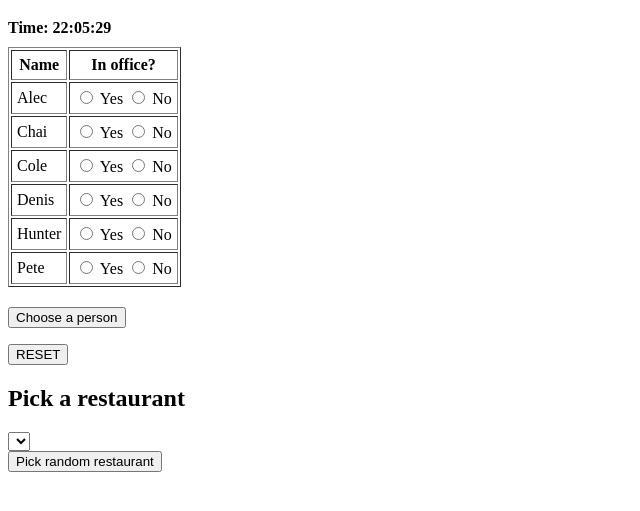
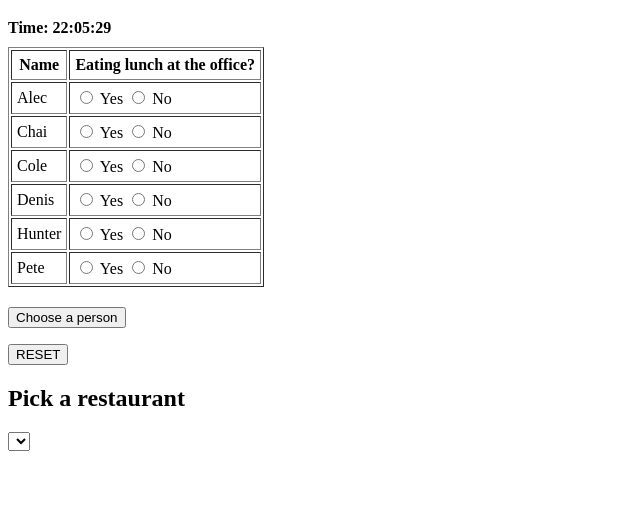
Before and after one commit to PeterPython/lunchpicker, a plain HTML site: page index.html in a window 1280 px wide. Shown: the part 61-572 px from the top of the page, without its empty margins (0-640 px from the left). Drawn offline with Linux system fonts and the light colour scheme; no server answers.

Commit message:
Update index.html

```diff
--- a/index.html
+++ b/index.html
@@ -34,7 +34,7 @@
       const clockElement = document.getElementById("clock");
       const options = { timeZone: 'America/New_York', hour: '2-digit', minute: '2-digit', second: '2-digit', hour12: false };
       const timeString = new Intl.DateTimeFormat('en-US', options).format(new Date());
-      // Remove the "ET" text; display just "Time:"
+      // Display without "ET" prefix; just "Time:"
       clockElement.textContent = "Time: " + timeString;
 
       const parts = timeString.split(':');
@@ -242,9 +242,6 @@
         newRestaurantContainer.appendChild(newInput);
         newRestaurantContainer.appendChild(addButton);
         newInput.focus();
-      } else if (select.value === "Pick Random") {
-          console.log("User selected 'Pick Random'. Calling pickRandomRestaurant().");
-          pickRandomRestaurant();
       }
     }
 
@@ -273,6 +270,7 @@
       startClock();
     });
 
+    // Expose functions for inline event handling.
     window.updateAttendanceFor = updateAttendanceFor;
     window.attachOfficeAttendanceListener = attachOfficeAttendanceListener;
     window.attachRestaurantListener = attachRestaurantListener;
@@ -293,7 +291,7 @@
     <thead>
       <tr>
         <th>Name</th>
-        <th>In office?</th>
+        <th>Eating lunch at the office?</th>
       </tr>
     </thead>
     <tbody>
@@ -369,7 +367,7 @@
   <!-- Add white space after the table -->
   <div style="height: 20px;"></div>
 
-  <!-- Section for picking a random person (persistent selection) -->
+  <!-- Section for picking a random person from those marked "Yes" -->
   <button onclick="pickRandomPerson()">Choose a person</button>
   <p id="selectedPerson"></p>
 
@@ -379,8 +377,9 @@
   <!-- Restaurant Section -->
   <h2>Pick a restaurant</h2>
   <select id="restaurant" onchange="handleRestaurantSelection()"></select>
-  <!-- The redundant text element showing the restaurant selection has been removed -->
+  <!-- Removed the redundant text element for restaurant selection -->
   <div id="newRestaurantContainer"></div>
-  <button onclick="pickRandomRestaurant()">Pick random restaurant</button>
+  <!-- The "Pick random restaurant" button has been removed -->
+
 </body>
 </html>
```
